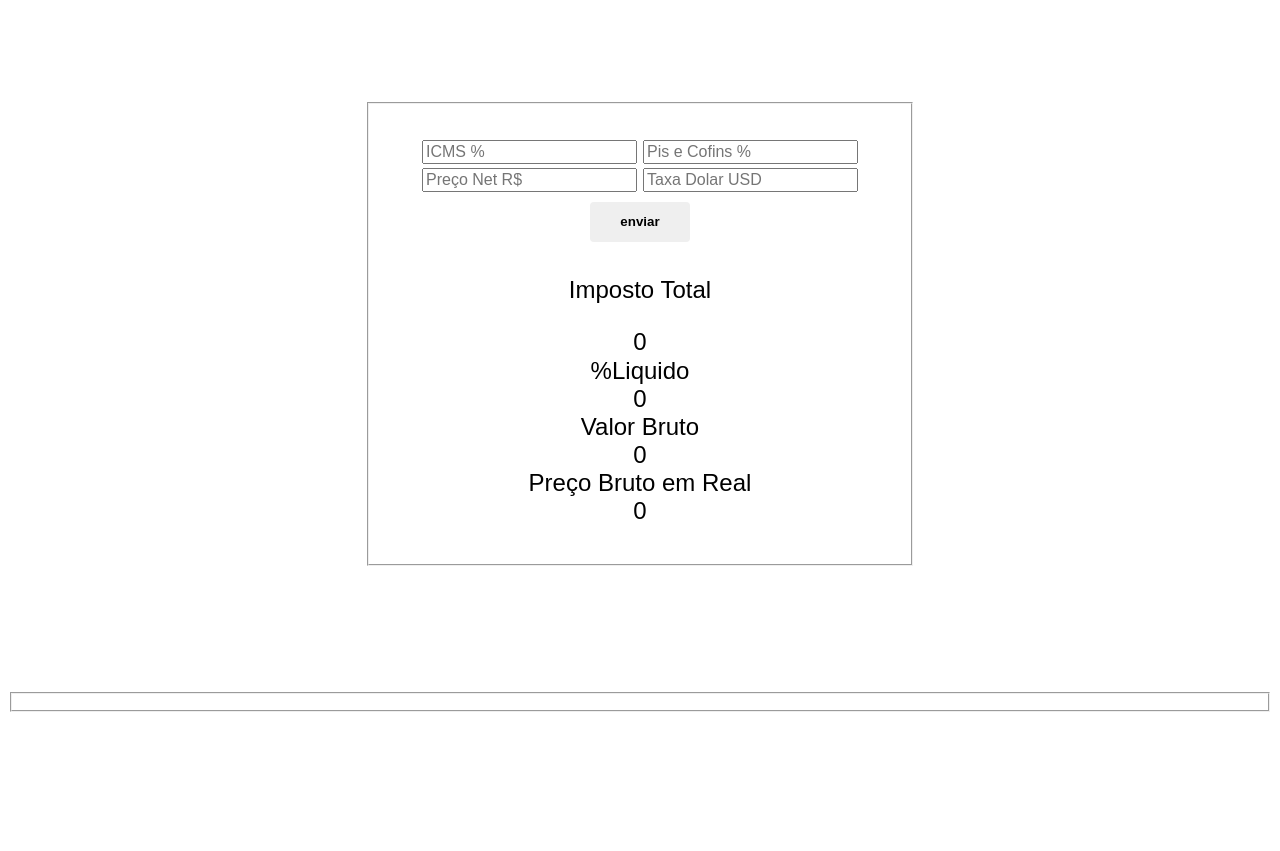
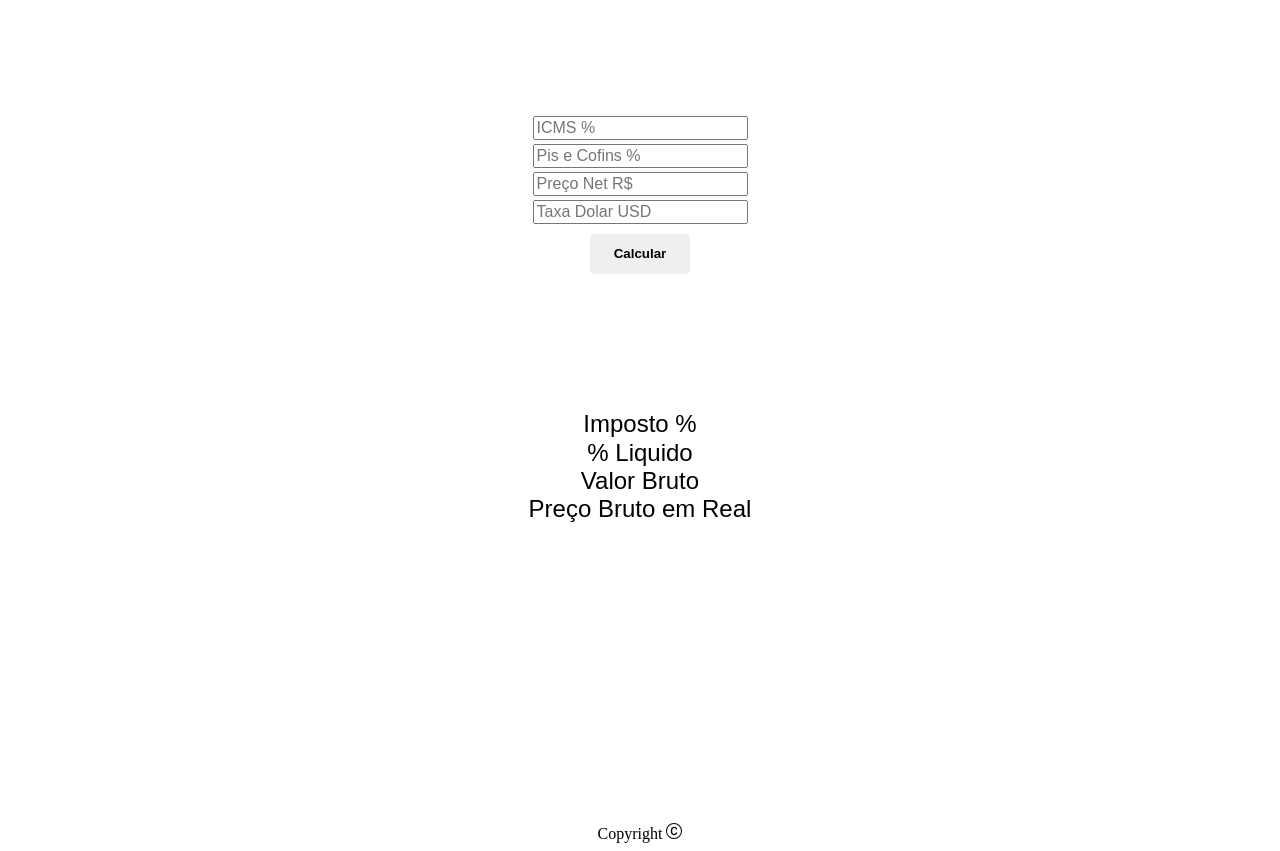
Before and after one commit to Klaudio0707/Converso-de-Pre-o---Continental, a plain HTML site: page index.html in a window 1280 px wide. Shown: the part 115-966 px from the top of the page. Before the commit the page ends 835 px from the top, so only its background shows below. Drawn offline with Linux system fonts and the light colour scheme.

Commit message:
Update index.html

```diff
--- a/index.html
+++ b/index.html
@@ -12,46 +12,34 @@
 </head>
 <body>
 <div class="menu">
-<h2 class="titulo1">Converta os Preços</h2>
+<h1 class="titulo1">CONVERSÃO DE PREÇO NET PARA PREÇO BRUTO</h1>
 </div>
 
 <div class="precoBruto">
 <form action="">
-<fieldset id="caixa1">
+   <title>Conversão de Preço net para Preço Bruto</title>
+<input type="number" name="icms" id="icms" placeholder="ICMS %"/><br>
+<input type="number" name="pis_cofins" id="pis_cofins" placeholder="Pis e Cofins %"/><br>
+<input type="number" name="preco_net" id="preco_net" placeholder="Preço Net R$"/><br>
+<input type="number" name="dolar" id="taxa_usd" placeholder="Taxa Dolar USD"><br>
+<input type="button" value="Calcular" id="button">
+</div>
+<div class="valores">
+<strong></strong> <div class="valor_imposto">Imposto %</div>
+<strong></strong>
+<div class="valor_liquido">% Liquido</div>
+<strong></strong>
+<div class="valor_bruto">Valor Bruto</div>
+<strong></strong>
+<div class="valor_brutoReal">Preço Bruto em Real</div>
 
-<p>
-<input type="number" name="icms" id="icms" placeholder="ICMS %"/>
-<input type="number" name="pis_cofins" id="pis_cofins" placeholder="Pis e Cofins %"/>
-<input type="number" name="preco_net" id="preco_net" placeholder="Preço Net R$"/>
-<input type="number" name="dolar" id="taxa_usd" placeholder="Taxa Dolar USD">
-<input type="button" value="enviar" id="button">
-</p>
-<div class="valores">
-<p>
-Imposto Total
-<div class="valor_imposto">0</div>
-%Liquido
-<div class="valor_liquido">0</div>
-Valor Bruto
-<div class="valor_bruto">0</div>
-Preço Bruto em Real
-<div class="valor_brutoReal">0</div>
-</p>
 </div>
-</fieldset>
 </form>
-</div>
 
-<div class="precoNet">
-<form action="">
-<fieldset id="caixa2">
-
-
-
-
-</fieldset>
-</form>
-</div>
-
+<footer id="rodaPe">Copyright
+<svg xmlns="http://www.w3.org/2000/svg" width="16" height="16" fill="currentColor" class="bi bi-c-circle" viewBox="0 0 16 16">
+    <path d="M1 8a7 7 0 1 0 14 0A7 7 0 0 0 1 8m15 0A8 8 0 1 1 0 8a8 8 0 0 1 16 0M8.146 4.992c-1.212 0-1.927.92-1.927 2.502v1.06c0 1.571.703 2.462 1.927 2.462.979 0 1.641-.586 1.729-1.418h1.295v.093c-.1 1.448-1.354 2.467-3.03 2.467-2.091 0-3.269-1.336-3.269-3.603V7.482c0-2.261 1.201-3.638 3.27-3.638 1.681 0 2.935 1.054 3.029 2.572v.088H9.875c-.088-.879-.768-1.512-1.729-1.512"/>
+  </svg>
+  </footer>
 </body>
 </html>
```
